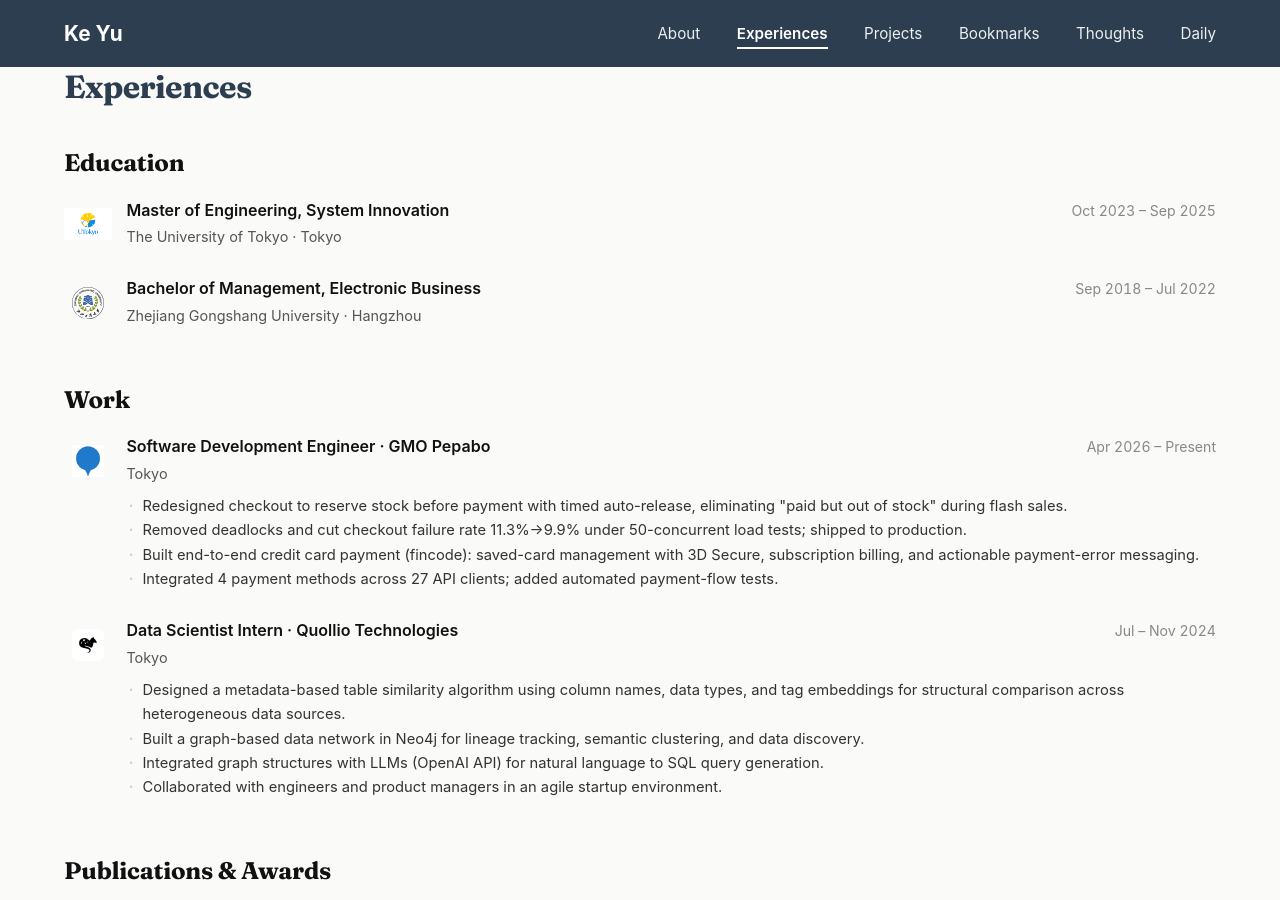
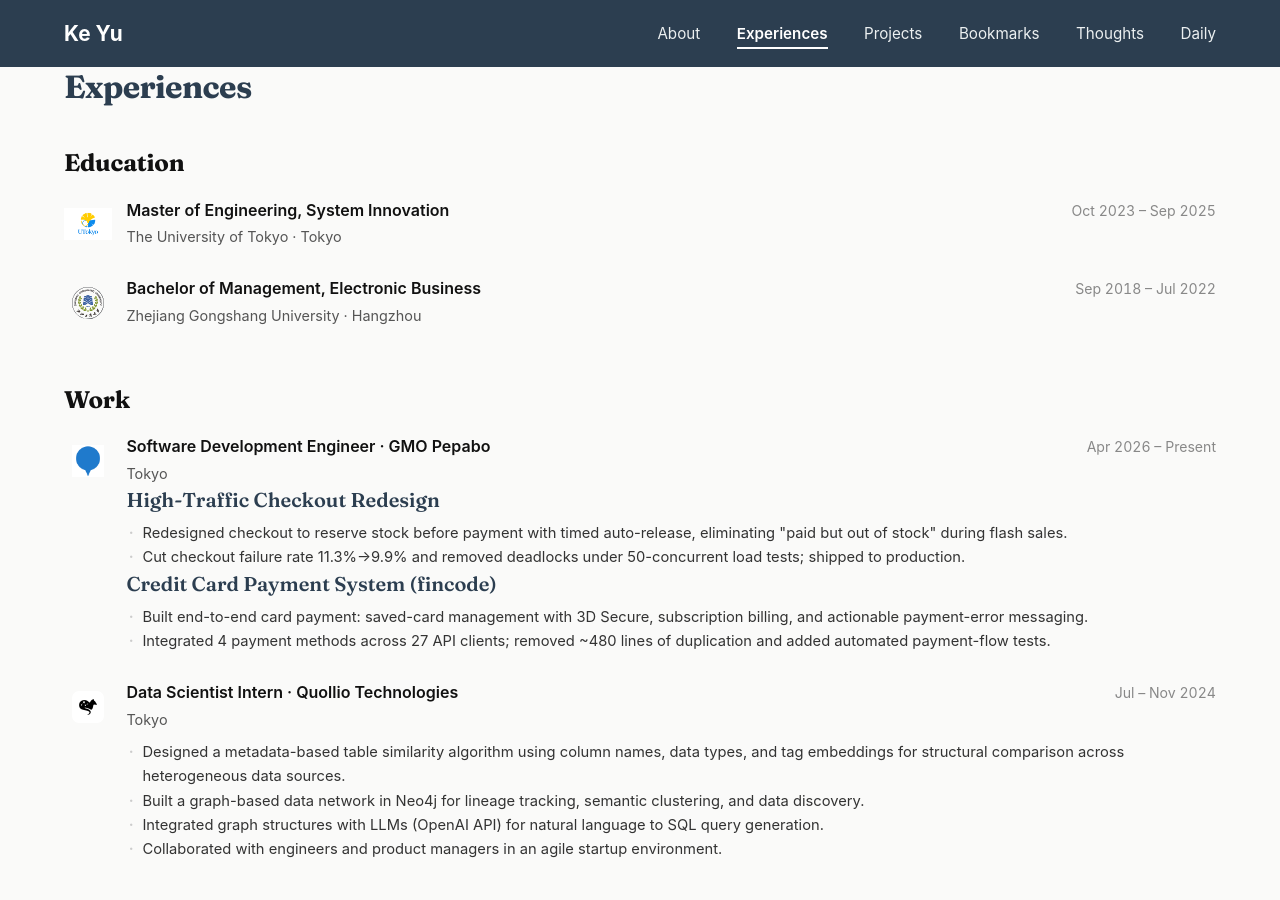
Before and after one commit to keith991001/keith991001.github.io, a Jekyll site: the page built from experiences.md, in a window 1280 px wide and 900 px high. Built offline with Jekyll 4.4.1, drawn with Linux system fonts in a browser that asks for light colours.

Commit message:
Update experiences.md

```diff
--- a/experiences.md
+++ b/experiences.md
@@ -43,12 +43,16 @@
       <span class="entry-date">Apr 2026 – Present</span>
     </div>
     <div class="entry-meta">Tokyo</div>
-    <ul class="entry-points">
-      <li>Redesigned checkout to reserve stock before payment with timed auto-release, eliminating "paid but out of stock" during flash sales.</li>
-      <li>Removed deadlocks and cut checkout failure rate 11.3%→9.9% under 50-concurrent load tests; shipped to production.</li>
-      <li>Built end-to-end credit card payment (fincode): saved-card management with 3D Secure, subscription billing, and actionable payment-error messaging.</li>
-      <li>Integrated 4 payment methods across 27 API clients; added automated payment-flow tests.</li>
-    </ul>
+    <h3>High-Traffic Checkout Redesign</h3>
+      <ul class="entry-points">
+        <li>Redesigned checkout to reserve stock before payment with timed auto-release, eliminating "paid but out of stock" during flash sales.</li>
+        <li>Cut checkout failure rate 11.3%→9.9% and removed deadlocks under 50-concurrent load tests; shipped to production.</li>
+      </ul>
+    <h3>Credit Card Payment System (fincode)</h3>
+      <ul class="entry-points">
+        <li>Built end-to-end card payment: saved-card management with 3D Secure, subscription billing, and actionable payment-error messaging.</li>
+        <li>Integrated 4 payment methods across 27 API clients; removed ~480 lines of duplication and added automated payment-flow tests.</li>
+      </ul>
   </div>
 </div>
 
```
